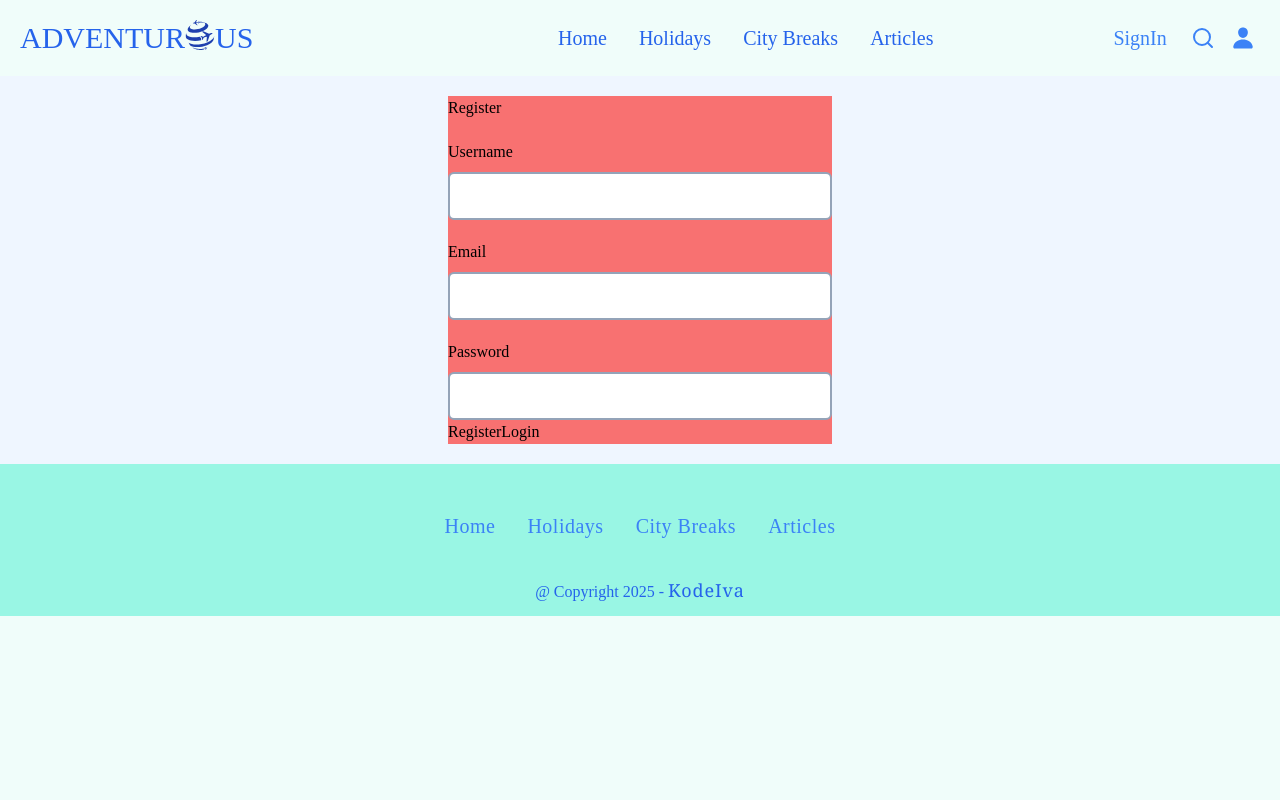
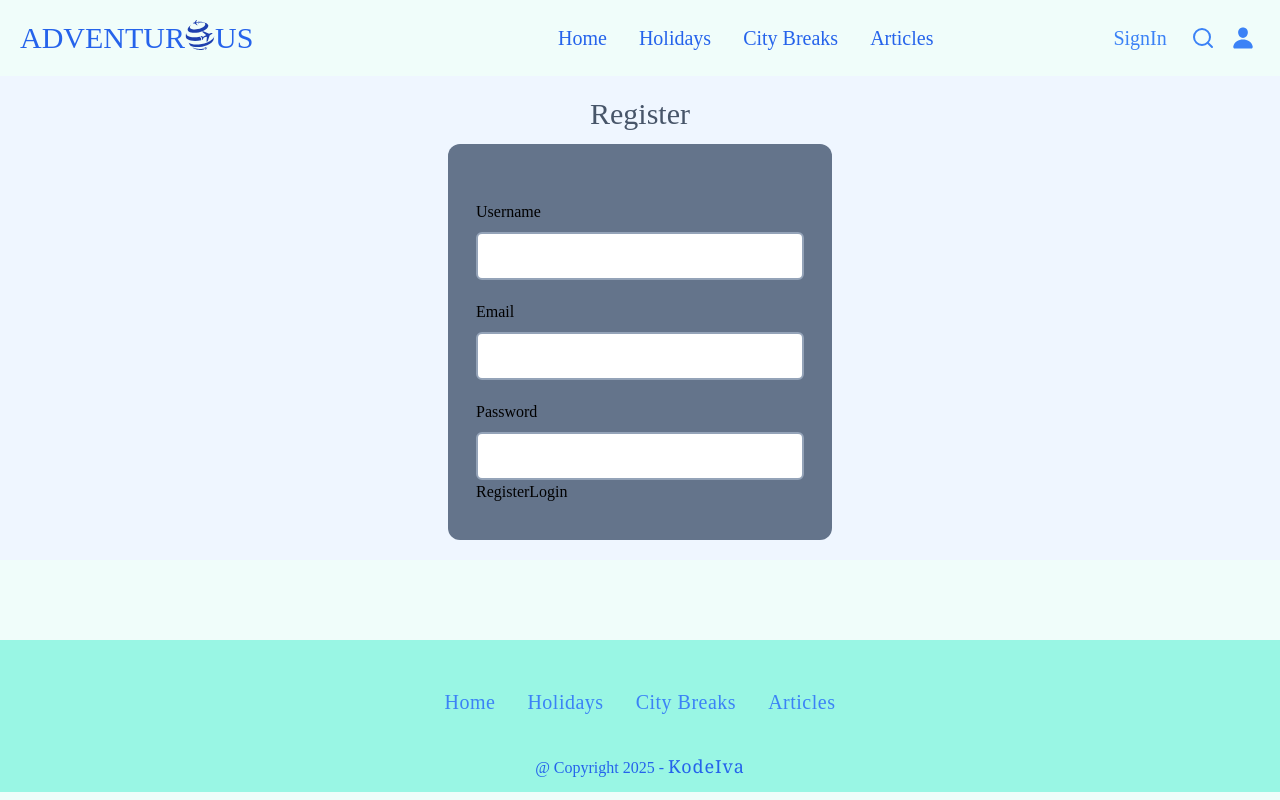
Before and after one commit to KodeIva/adventurous, a React (Create React App) app: page /signup in a window 1280 px wide. Built offline with nearby package versions, Linux system fonts and the light colour scheme.

Commit message:
<h4> - title moved to section, <h4> and <form> styles added

```diff
--- a/src/pages/Signup.jsx
+++ b/src/pages/Signup.jsx
@@ -3,10 +3,11 @@ import { Link } from "react-router-dom"
 
 const Signup = () => {
   return (
-   <section className="flex justify-center bg-blue-50 w-full h-auto py-5">
-    <form method="POST" className="bg-red-400 w-[80%] md:w-[50%] lg:w-[30%]">
+   <section className="flex flex-col items-center justify-center bg-blue-50 w-full h-auto py-5 mb-20">
+    <h4 className="text-3xl text-slate-600 mb-3">Register</h4>
+    <form method="POST" className="bg-slate-500 w-[80%] sm:w-[60%] lg:w-[40%] xl:w-[30%] h-auto py-9 px-7 rounded-xl">
       <div>
-        <h4>Register</h4>
+
         <div className="flex flex-col">
           <label className="mt-5 mb-2" htmlFor="">Username</label>
           <input className="border-2 border-md border-slate-400 rounded-md h-12 pl-5 " type="text" required/>
```
